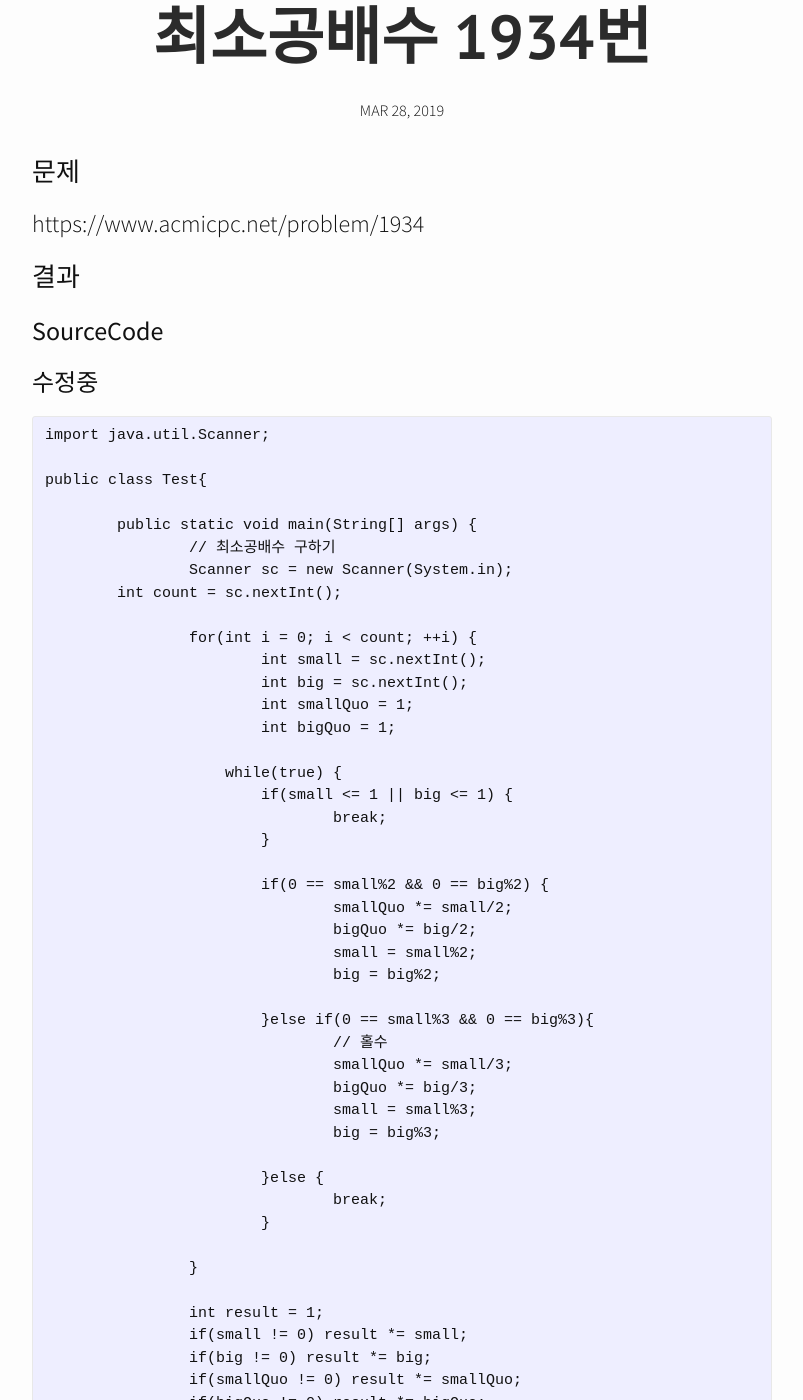
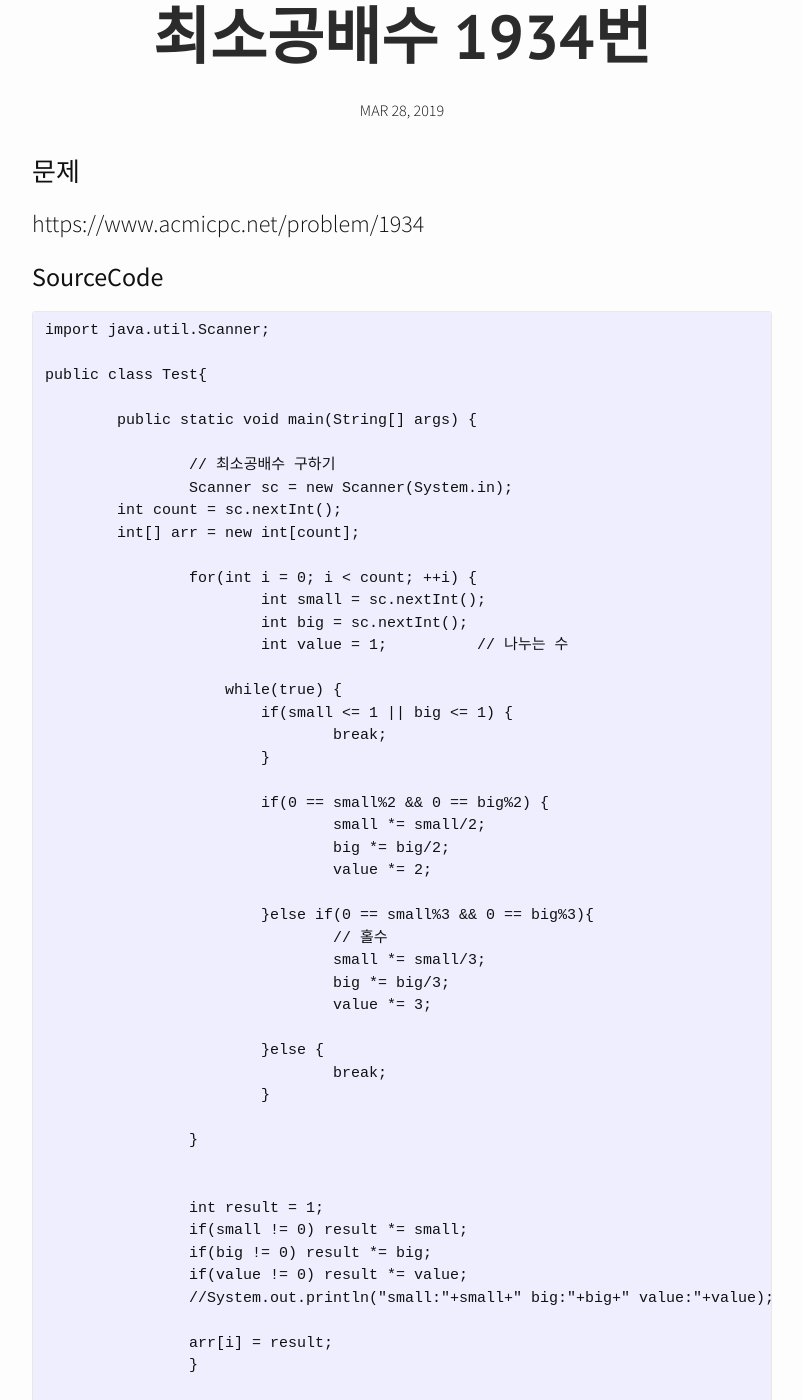
Before and after one commit to parkwonhui/parkwonhui.dev-github.io, a Jekyll site: the page built from _posts/algorithmus/2019-03-28-최소공배수.md, in a window 1280 px wide and 1400 px high, scrolled down 324 px. Shown: the whole window, without its empty margins (238-1041 px from the left). Built offline with Jekyll 4.4.1, drawn with Linux system fonts in a browser that asks for light colours; nearby versions of some CDN libraries; comment, search, counter and statistics services are not loaded; some of the changed text lies outside the part shown.

Commit message:
최소공배수

```diff
--- a/_posts/algorithmus/2019-03-28-최소공배수.md
+++ b/_posts/algorithmus/2019-03-28-최소공배수.md
@@ -9,26 +9,25 @@
 
 https://www.acmicpc.net/problem/1934
 
-### 결과
 
 ### SourceCode
 
-수정중
 ~~~
 import java.util.Scanner;
 
 public class Test{
 
 	public static void main(String[] args) {
+
 		// 최소공배수 구하기
 		Scanner sc = new Scanner(System.in);
         int count = sc.nextInt();
+        int[] arr = new int[count];
 
 		for(int i = 0; i < count; ++i) {
 			int small = sc.nextInt();
 			int big = sc.nextInt();
-			int smallQuo = 1;
-			int bigQuo = 1;
+			int value = 1;		// 나누는 수
 
 		    while(true) {
 	        	if(small <= 1 || big <= 1) {
@@ -36,17 +35,15 @@
 	        	}
 
 	        	if(0 == small%2 && 0 == big%2) {
-	        		smallQuo *= small/2;
-	        		bigQuo *= big/2;
-	        		small = small%2;
-	        		big = big%2;
+	        		small *= small/2;
+	        		big *= big/2;
+	        		value *= 2;
 
 	        	}else if(0 == small%3 && 0 == big%3){
 	        		// 홀수
-	        		smallQuo *= small/3;
-	        		bigQuo *= big/3;
-	        		small = small%3;
-	        		big = big%3;
+	        		small *= small/3;
+	        		big *= big/3;
+	        		value *= 3;
 
 	        	}else {
 	        		break;
@@ -54,13 +51,18 @@
 
 	        }
 
+
 	        int result = 1;
 	        if(small != 0) result *= small;
 	        if(big != 0) result *= big;
-	        if(smallQuo != 0) result *= smallQuo;
-	        if(bigQuo != 0) result *= bigQuo;
+	        if(value != 0) result *= value;
+	        //System.out.println("small:"+small+" big:"+big+" value:"+value);
 
-	        System.out.println(result);
+	        arr[i] = result;
+		}
+
+		for(int i = 0; i < count; ++i ) {
+			System.out.println(arr[i]);
 		}
 	}
 }
```
